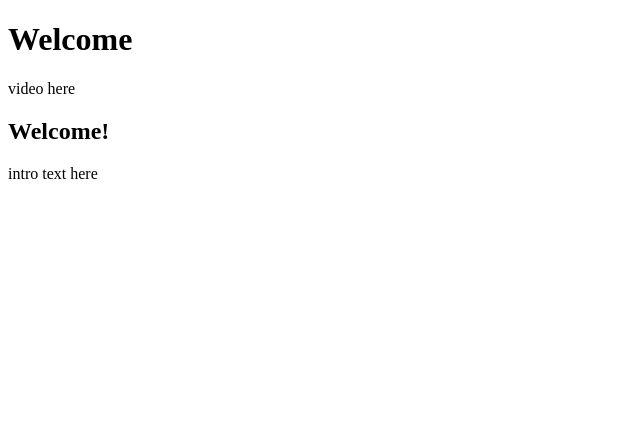
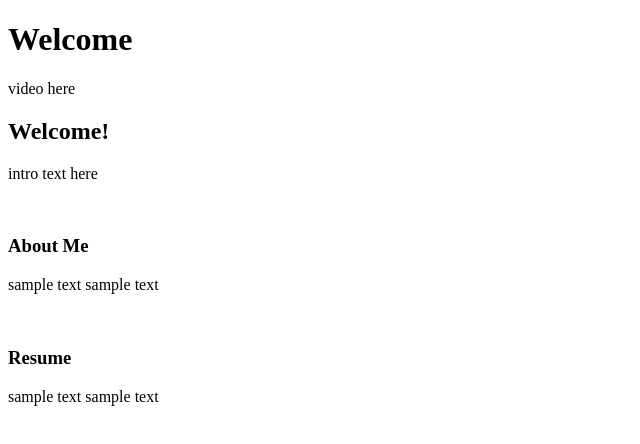
Before and after one commit to oowoowoo/portfolio, a plain HTML site: page index.html in a window 1280 px wide. Shown: the whole page, without its empty margins (0-640 px from the left). Drawn offline with Linux system fonts and the light colour scheme.

Commit message:
Update index.html

```diff
--- a/index.html
+++ b/index.html
@@ -15,7 +15,13 @@
 <h2>Welcome!</h2>
     <p>intro text here</p>
 
+    <img src="" alt="">
+    <h3>About Me</h3>
+    <p>sample text sample text</p>
 
+    <img src="" alt="">
+    <h3>Resume</h3>
+    <p>sample text sample text</p>
 
 </body>
 </html>
```
